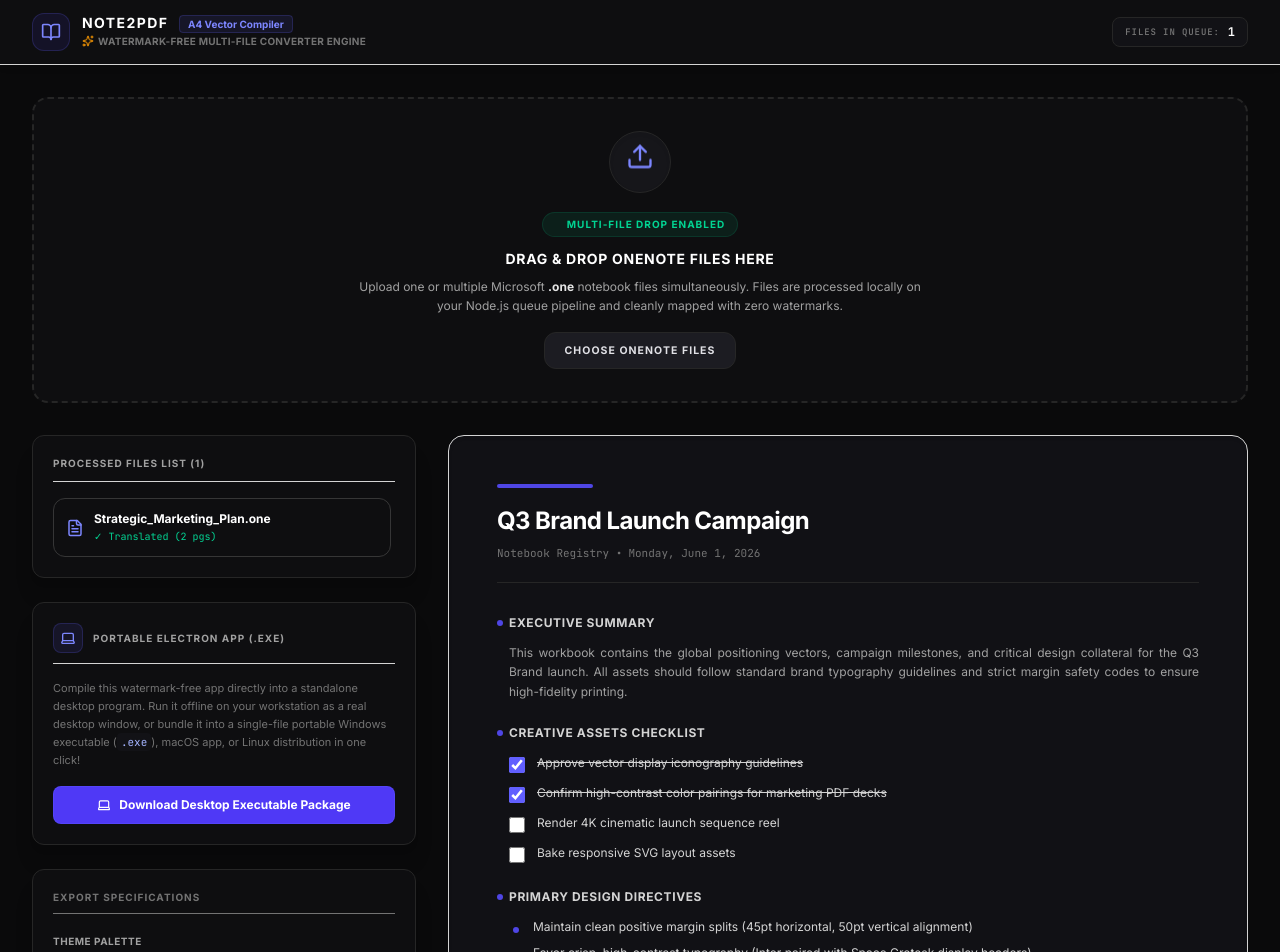
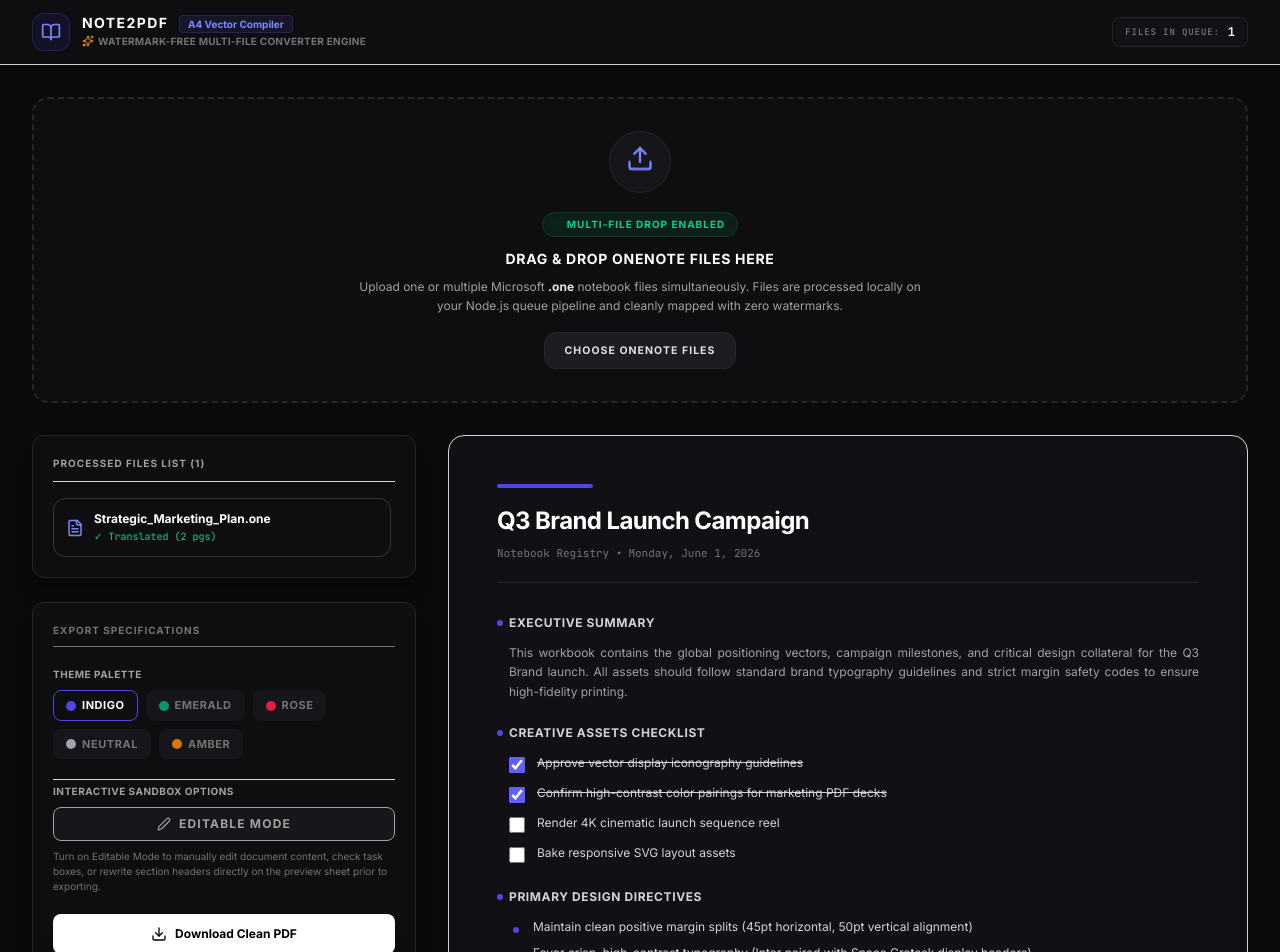
Before and after one commit to arpspatel/onenote-converter, a React (Vite) app: page / in a window 1280 px wide. Shown: the top 952 px of the page. Built offline with nearby package versions, Linux system fonts and the light colour scheme.

Commit message:
build: switch to @vercel/ncc for server bundling
Replaced esbuild with @vercel/ncc for cleaner server build output and removed deprecated portable app export logic from the frontend.

```diff
--- a/package.json
+++ b/package.json
@@ -7,8 +7,8 @@
   "description": "Note2PDF Converter - Standalone high-fidelity Note to PDF Watermark-Free Converter",
   "scripts": {
     "dev": "tsx server.ts",
-    "build": "vite build && esbuild server.ts --bundle --platform=node --format=cjs --external:* --sourcemap --outfile=dist/server.cjs",
-    "start": "node dist/server.cjs",
+    "build": "vite build && ncc build server.ts -o dist --minify",
+    "start": "node dist/index.js",
     "clean": "node -e \"const fs = require('fs'); ['dist', 'dist-desktop', 'server.js'].forEach(p => fs.rmSync(p, { recursive: true, force: true }))\"",
     "lint": "tsc --noEmit"
   },
@@ -30,6 +30,7 @@
     "@types/express": "^4.17.21",
     "@types/jszip": "^3.4.0",
     "@types/node": "^22.14.0",
+    "@vercel/ncc": "^0.38.4",
     "autoprefixer": "^10.4.21",
     "esbuild": "^0.25.0",
     "tailwindcss": "^4.1.14",
--- a/src/App.tsx
+++ b/src/App.tsx
@@ -7,11 +7,10 @@ import React, { useState, useRef, useEffect } from 'react';
 import {
   Download, BookOpen, FileCheck, HelpCircle, AlertCircle,
   Upload, FileText, Sparkles, Trash2, ChevronRight, Edit2,
-  CheckCircle2, RefreshCw, X, Laptop
+  CheckCircle2, RefreshCw, X
 } from 'lucide-react';
 import { OneNotebook, OnePage, OnePageSection } from './types';
 import { generatePdfFromNotebook } from './pdfGenerator';
-import { downloadPortableApp } from './utils';
 
 interface ProcessedFile {
   id: string;
@@ -115,27 +114,6 @@ export default function App() {
   const [themeColor, setThemeColor] = useState<'indigo' | 'emerald' | 'rose' | 'neutral' | 'amber'>('indigo');
   const [editMode, setEditMode] = useState<boolean>(false);
   const [isExportingPdf, setIsExportingPdf] = useState(false);
-  const [isExportingWorkspace, setIsExportingWorkspace] = useState(false);
-
-  const handleDownloadPortableApp = async () => {
-    setIsExportingWorkspace(true);
-    try {
-      const blob = await downloadPortableApp();
-      const url = window.URL.createObjectURL(blob);
-      const link = document.createElement('a');
-      link.href = url;
-      link.download = `Note2PDF_Standalone_Workspace.zip`;
-      document.body.appendChild(link);
-      link.click();
-      window.URL.revokeObjectURL(url);
-      document.body.removeChild(link);
-    } catch (err: any) {
-      console.error("Workspace bundler error:", err);
-      alert("Error building standalone workspace package: " + err.message);
-    } finally {
-      setIsExportingWorkspace(false);
-    }
-  };
 
   const fileInputRef = useRef<HTMLInputElement>(null);
 
@@ -561,39 +539,6 @@ export default function App() {
               </div>
             </div>
 
-            {/* PORTABLE DESKTOP WORKSPACE */}
-            <div className="bg-[#0E0E10] border border-neutral-800 rounded-xl p-5 shadow-xl space-y-4">
-              <div className="flex items-center space-x-2.5 border-b border-neutral-850 pb-2.5">
-                <span className="p-1.5 bg-indigo-500/10 text-indigo-400 border border-indigo-500/20 rounded-lg">
-                  <Laptop className="h-4 w-4" />
-                </span>
-                <span className="text-[10px] text-neutral-400 font-black uppercase tracking-widest block">
-                  Portable Electron App (.EXE)
-                </span>
-              </div>
-              <p className="text-[11px] text-neutral-500 leading-relaxed font-sans">
-                Compile this watermark-free app directly into a standalone desktop program. Run it offline on your workstation as a real desktop window, or bundle it into a single-file portable Windows executable (<code className="bg-[#121216] text-indigo-300 px-1 py-0.5 rounded font-mono">.exe</code>), macOS app, or Linux distribution in one click!
-              </p>
-              <button
-                type="button"
-                onClick={handleDownloadPortableApp}
-                disabled={isExportingWorkspace}
-                className="w-full inline-flex items-center justify-center space-x-2 py-2.5 text-xs font-bold text-white bg-indigo-600 hover:bg-indigo-500 rounded-lg cursor-pointer transition-all active:scale-95 border border-indigo-500/30"
-              >
-                {isExportingWorkspace ? (
-                  <>
-                    <RefreshCw className="h-3.5 w-3.5 animate-spin mr-1.5" />
-                    <span>Packaging Electron sources...</span>
-                  </>
-                ) : (
-                  <>
-                    <Laptop className="h-3.5 w-3.5 shrink-0" />
-                    <span>Download Desktop Executable Package</span>
-                  </>
-                )}
-              </button>
-            </div>
-
             {/* EXPORT SPECIFICATIONS */}
             {notebook && (
               <div className="bg-[#0E0E10] border border-neutral-800 rounded-xl p-5 shadow-xl space-y-5">
--- a/src/main.tsx
+++ b/src/main.tsx
@@ -1,6 +1,6 @@
 import {StrictMode} from 'react';
 import {createRoot} from 'react-dom/client';
-import App from './App.tsx';
+import App from './App';
 import './index.css';
 
 createRoot(document.getElementById('root')!).render(
--- a/src/utils.ts
+++ b/src/utils.ts
@@ -50,7 +50,6 @@ const FALLBACK_TSCONFIG = `{
         "./*"
       ]
     },
-    "allowImportingTsExtensions": true,
     "noEmit": true
   }
 }
@@ -65,8 +64,8 @@ const FALLBACK_PACKAGE_JSON = `{
   "type": "module",
   "scripts": {
     "dev": "tsx server.ts",
-    "build": "vite build && esbuild server.ts --bundle --platform=node --format=cjs --external:* --sourcemap --outfile=dist/server.cjs",
-    "start": "node dist/server.cjs",
+    "build": "vite build && ncc build server.ts -o dist --minify",
+    "start": "node dist/index.js",
     "clean": "node -e \\\"const fs = require('fs'); ['dist', 'dist-desktop', 'server.js'].forEach(p => fs.rmSync(p, { recursive: true, force: true }))\\\"",
     "lint": "tsc --noEmit"
   },
@@ -88,6 +87,7 @@ const FALLBACK_PACKAGE_JSON = `{
     "@types/express": "^4.17.21",
     "@types/jszip": "^3.4.0",
     "@types/node": "^22.14.0",
+    "@vercel/ncc": "^0.38.1",
     "autoprefixer": "^10.4.21",
     "esbuild": "^0.25.0",
     "tailwindcss": "^4.1.14",
--- a/tsconfig.json
+++ b/tsconfig.json
@@ -20,7 +20,6 @@
         "./*"
       ]
     },
-    "allowImportingTsExtensions": true,
     "noEmit": true
   }
 }
```
Also changed, not shown: 1 other file (tests, documents, lock files or other folders).
